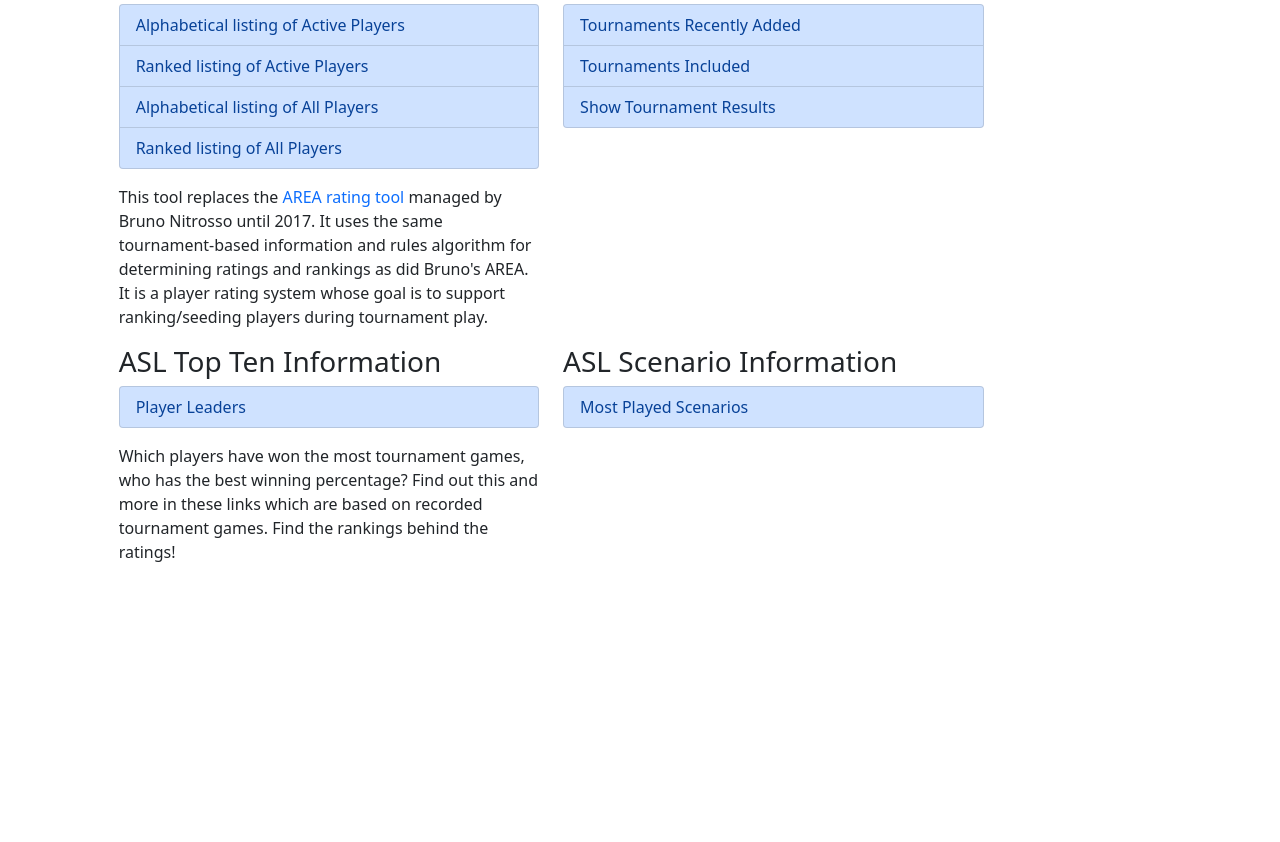
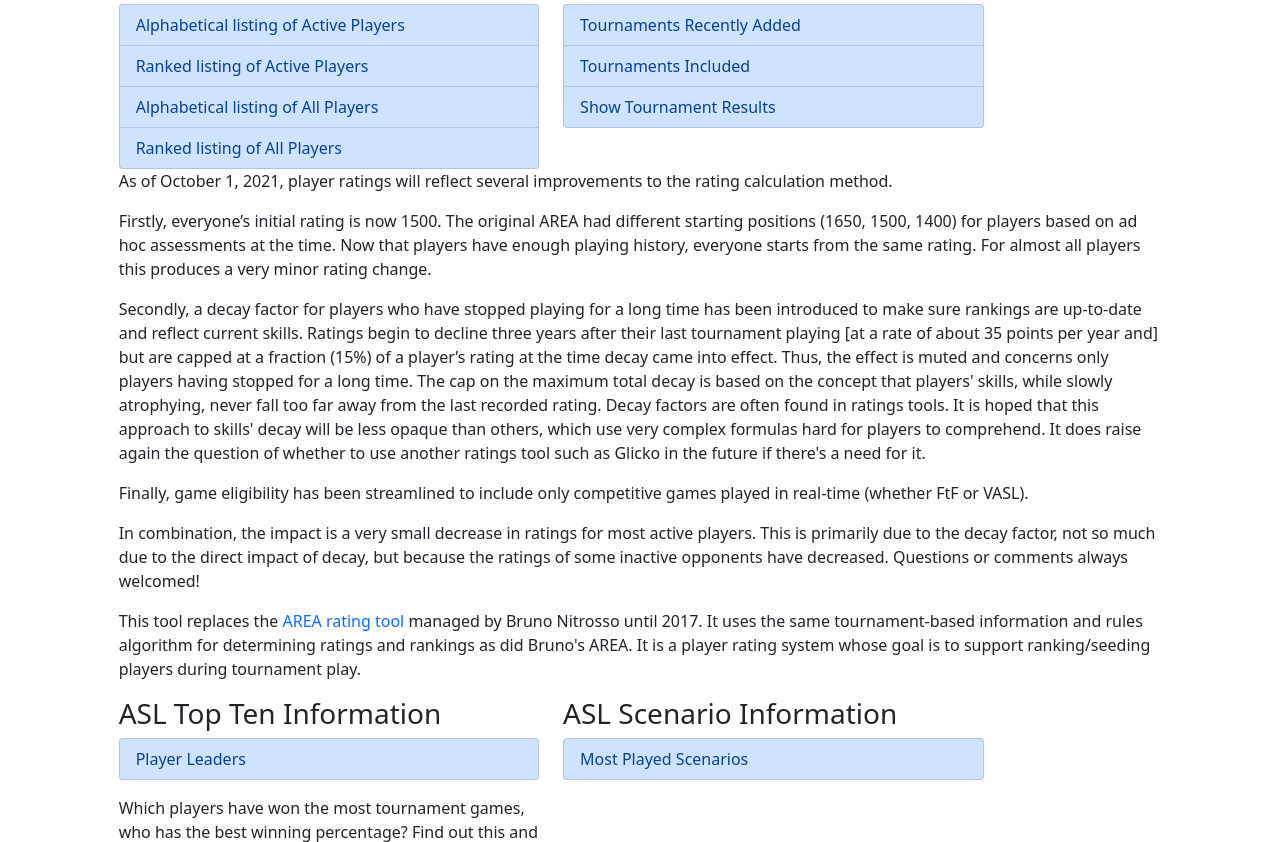
Before and after one commit to vasl-developers/Player_Rating_website, a PHP site: page / in a window 1280 px wide. Shown: the part 398-1240 px from the top of the page. Before the commit the page ends 960 px from the top, so only its background shows below. Run offline with PHP 8.4, Linux system fonts and the light colour scheme; a stand-in replaces the project's code that opens the database connection; some libraries are stand-ins or nearby versions.

Commit message:
final changes for calculation changes

```diff
--- a/web/include/home.php
+++ b/web/include/home.php
@@ -13,9 +13,6 @@
       <a class="list-group-item list-group-item-action list-group-item-primary flex-fill" href="web/pages/AlphabeticalListingofAllPlayers.php">Alphabetical listing of All Players</a>
       <a class="list-group-item list-group-item-action list-group-item-primary flex-fill" href="web/pages/RankedListingofAllPlayers.php">Ranked listing of All Players</a>
     </div>
-    <div class="col-md-12 mt-3">
-      <p>This tool replaces the <a href="http://asl-area.org" target="_blank">AREA rating tool</a> managed by Bruno Nitrosso until 2017. It uses the same tournament-based information and rules algorithm for determining ratings and rankings as did Bruno's AREA. It is a player rating system whose goal is to support ranking/seeding players during tournament play.</p>
-    </div>
   </div>
 
   <div class="col-md-5">
@@ -24,9 +21,18 @@
       <a class="list-group-item list-group-item-action list-group-item-primary flex-fill" href="web/pages/tableTournamentsRecentlyAdded.php">Tournaments Recently Added</a>
       <a class="list-group-item list-group-item-action list-group-item-primary flex-fill" href="web/pages/tableTournamentsbyYear.php">Tournaments Included</a>
       <a class="list-group-item list-group-item-action list-group-item-primary flex-fill" href="web/pages/selectTournamentforResultsDisplay.php">Show Tournament Results</a>
+
     </div>
   </div>
 </div>
+<p>As of October 1, 2021, player ratings will reflect several improvements to the rating calculation method. </p>
+<p>Firstly, everyone’s initial rating is now 1500. The original AREA had different starting positions (1650, 1500, 1400) for players based on ad hoc assessments at the time. Now that players have enough playing history, everyone starts from the same rating. For almost all players this produces a very minor rating change. </p>
+<p>Secondly, a decay factor for players who have stopped playing for a long time has been introduced to make sure rankings are up-to-date and reflect current skills. Ratings begin to decline three years after their last tournament playing [at a rate of about 35 points per year and] but are capped at a fraction (15%) of a player’s rating at the time decay came into effect. Thus, the effect is muted and concerns only players having stopped for a long time. The cap on the maximum total decay is based on the concept that players' skills, while slowly atrophying, never fall too far away from the last recorded rating. Decay factors are often found in ratings tools. It is hoped that this approach to skills' decay will be less opaque than others, which use very complex formulas hard for players to comprehend. It does raise again the question of whether to use another ratings tool such as Glicko in the future if there's a need for it. </p>
+<p>Finally, game eligibility has been streamlined to include only competitive games played in real-time (whether FtF or VASL).</p>
+<p>In combination, the impact is a very small decrease in ratings for most active players. This is primarily due to the decay factor, not so much due to the direct impact of decay, but because the ratings of some inactive opponents have decreased. Questions or comments always welcomed!</p>
+<p>This tool replaces the <a href="http://asl-area.org" target="_blank">AREA rating tool</a> managed by Bruno Nitrosso until 2017. It uses the same tournament-based information and rules algorithm for determining ratings and rankings as did Bruno's AREA. It is a player rating system whose goal is to support ranking/seeding players during tournament play.</p>
+
+
 
 <div class="row">
     <div class="col-md-5">
--- a/web/pages/playertoptens.php
+++ b/web/pages/playertoptens.php
@@ -195,7 +195,7 @@ $topten = 0;
                       <thead>
                       <tr>
                           <th>Player</th>
-                          <th>Tournament Wins Score</th>
+                          <th>Tournament Finishes Score</th>
                       </tr>
                       </thead>
                       <tbody>
```
